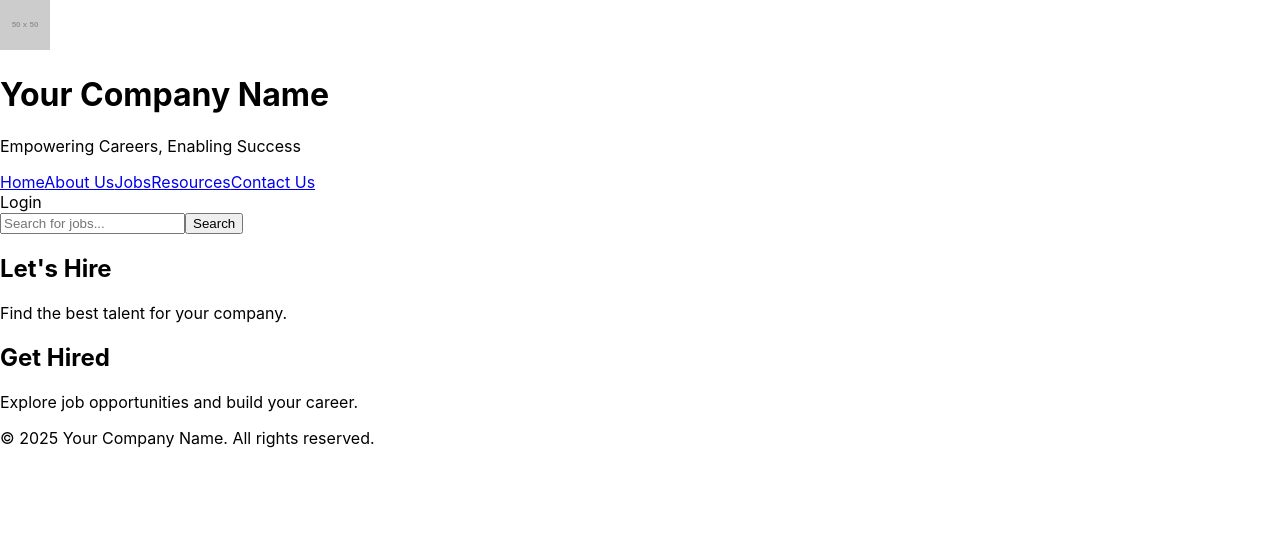
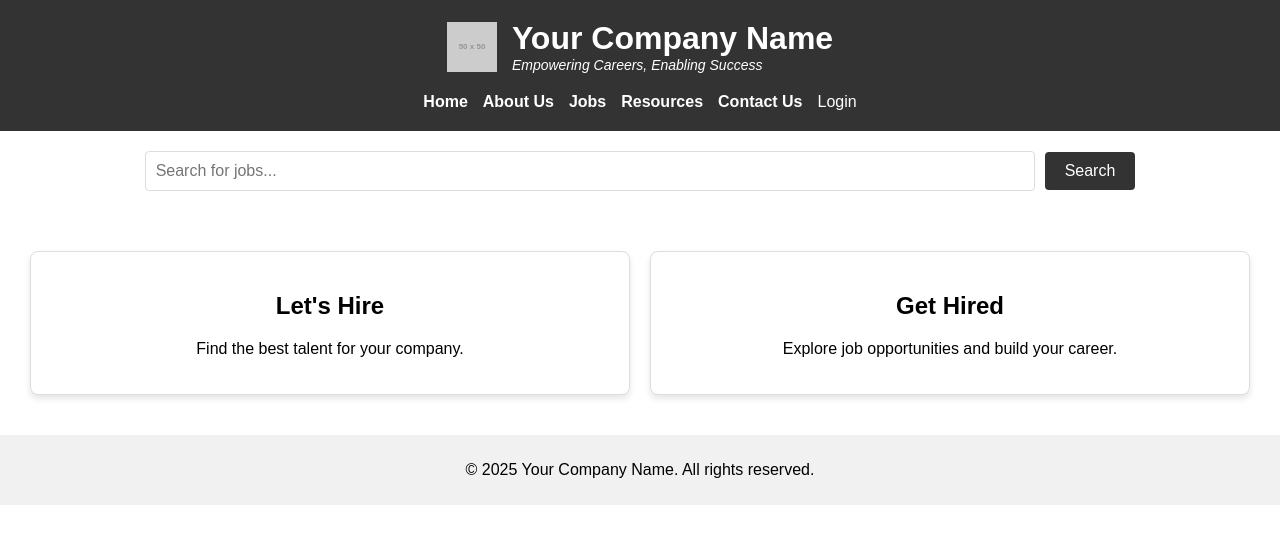
Before and after one commit to streethawk/react-ws, a React (Create React App) app: page / in a window 1280 px wide. Shown: the top 544 px of the page. Built offline with nearby package versions, Linux system fonts and the light colour scheme.

Commit message:
Update App.css

```diff
--- a/src/App.css
+++ b/src/App.css
@@ -1,38 +1,141 @@
-.App {
-  text-align: center;
+/* General Styles */
+body {
+    font-family: Arial, sans-serif;
+    margin: 0;
+    padding: 0;
+    box-sizing: border-box;
 }
 
-.App-logo {
-  height: 40vmin;
-  pointer-events: none;
+/* Header Section */
+.header {
+    display: flex;
+    flex-direction: column;
+    align-items: center;
+    background-color: #333;
+    color: white;
+    padding: 20px;
 }
 
-@media (prefers-reduced-motion: no-preference) {
-  .App-logo {
-    animation: App-logo-spin infinite 20s linear;
-  }
+.logo-container {
+    display: flex;
+    align-items: center;
+    margin-bottom: 10px;
 }
 
-.App-header {
-  background-color: #282c34;
-  min-height: 100vh;
-  display: flex;
-  flex-direction: column;
-  align-items: center;
-  justify-content: center;
-  font-size: calc(10px + 2vmin);
-  color: white;
+.logo {
+    margin-right: 15px;
+    width: 50px;
+    height: 50px;
 }
 
-.App-link {
-  color: #61dafb;
+.company-name {
+    margin: 0;
 }
 
-@keyframes App-logo-spin {
-  from {
-    transform: rotate(0deg);
-  }
-  to {
-    transform: rotate(360deg);
-  }
+.punchline {
+    margin: 0;
+    font-size: 14px;
+    font-style: italic;
 }
+
+.nav {
+    display: flex;
+    gap: 15px;
+    justify-content: center;
+    margin-top: 10px;
+}
+
+.nav a {
+    text-decoration: none;
+    color: white;
+    font-weight: bold;
+}
+
+.nav a:hover {
+    text-decoration: underline;
+}
+
+.login {
+    position: relative;
+}
+
+.dropdown {
+    position: absolute;
+    top: 100%;
+    left: 0;
+    background-color: white;
+    color: #333;
+    border: 1px solid #ddd;
+    box-shadow: 0 4px 6px rgba(0, 0, 0, 0.1);
+    z-index: 1000;
+}
+
+.dropdown a {
+    display: block;
+    padding: 10px;
+    text-decoration: none;
+    color: #333;
+}
+
+.dropdown a:hover {
+    background-color: #f1f1f1;
+}
+
+/* Search Section */
+.search-section {
+    padding: 20px;
+    text-align: center;
+}
+
+.search-bar {
+    width: 70%;
+    padding: 10px;
+    font-size: 16px;
+    margin-right: 10px;
+    border: 1px solid #ddd;
+    border-radius: 4px;
+}
+
+.search-button {
+    padding: 10px 20px;
+    font-size: 16px;
+    cursor: pointer;
+    border: none;
+    background-color: #333;
+    color: white;
+    border-radius: 4px;
+}
+
+.search-button:hover {
+    background-color: #555;
+}
+
+/* Main Section */
+.main {
+    padding: 20px;
+    text-align: center;
+}
+
+.frame-container {
+    display: flex;
+    justify-content: center;
+    gap: 20px;
+    margin-top: 20px;
+}
+
+.frame {
+    width: 45%;
+    padding: 20px;
+    border: 1px solid #ddd;
+    border-radius: 8px;
+    box-shadow: 0 4px 6px rgba(0, 0, 0, 0.1);
+    background-color: white;
+}
+
+/* Footer */
+.footer {
+    text-align: center;
+    padding: 10px;
+    background-color: #f1f1f1;
+    margin-top: 20px;
+}
```
